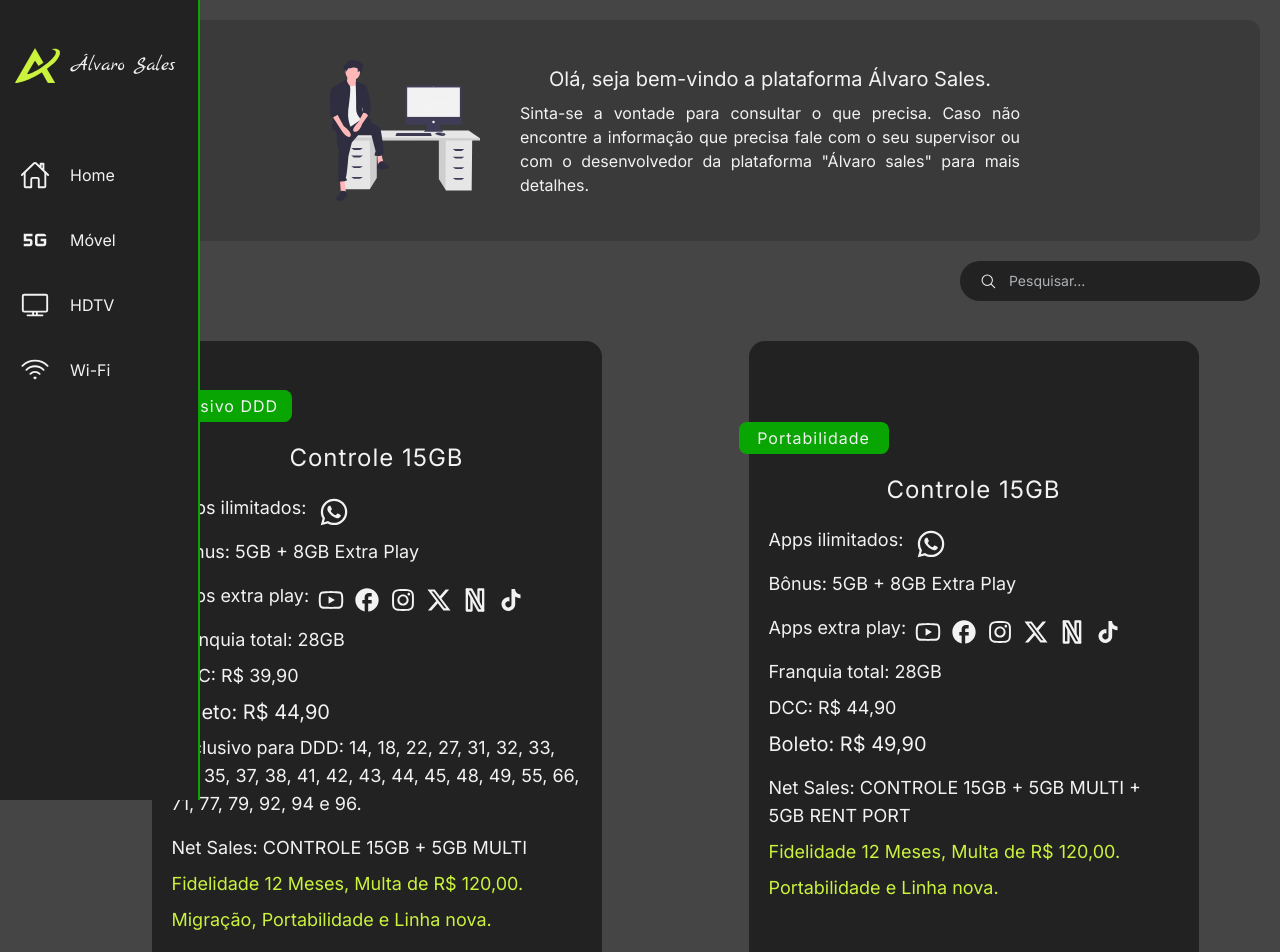
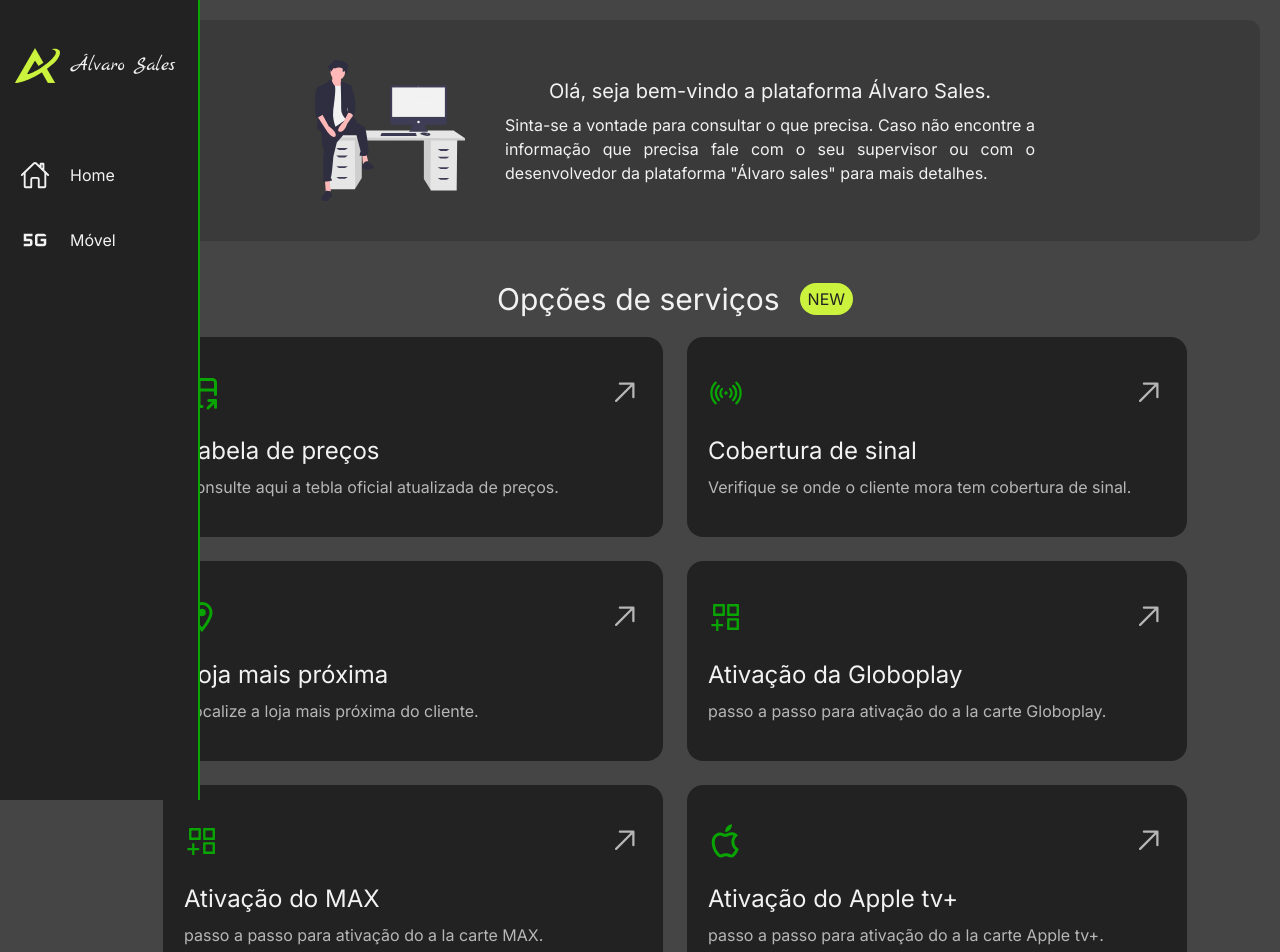
Before and after one commit to Alvaro-Sales/plataforma-sales, a Next.js app: page / in a window 1280 px wide. Shown: the top 952 px of the page. Built offline with nearby package versions, Linux system fonts and the light colour scheme.

Commit message:
Add files via upload

```diff
--- a/src/app/page.js
+++ b/src/app/page.js
@@ -2,66 +2,16 @@
 import "./globals.css"
 import Link from "next/link"
 import Image from "next/image"
-import { useEffect, useState } from 'react'
-import CardMobile from "../components/cards/CardMobile/cardMobile"
-import SearchForm from "../components/search/searchComponent"
-import Sidebar from "../components/sidebar/sidebarComponent"
-import { AiOutlineInstagram, AiOutlineGithub } from "react-icons/ai"
+import { RiAppleLine } from "react-icons/ri"
+import { TbBrandNetflix, TbTableShare } from "react-icons/tb"
+import { HiOutlineSignal } from "react-icons/hi2"
+import { MdOutlineLocationOn } from "react-icons/md"
+import CardOption from "../components/cards/cardOption/cardOption.jsx"
+import { AiOutlineInstagram, AiOutlineGithub, AiOutlineAppstoreAdd } from "react-icons/ai"
 
 
 
 export default function Home(){
-  const [searchValue, setSearchValue] = useState('');
-
-  const formatString = (value) => {
-    return value
-      .toLowerCase()
-      .trim()
-      .normalize('NFD')
-      .replace(/[\u0300-\u036f]/g, "");
-  };
-
-  useEffect(() => {
-    const searchInput = document.getElementById('search');
-
-    const handleInput = (event) => {
-      const value = formatString(event.target.value);
-      setSearchValue(value);
-
-      const items = document.querySelectorAll('.cardsPage');
-      let hasResults = false;
-
-      if (value !== '') {
-        items.forEach((cardsPage) => {
-          const itemTitle = cardsPage.querySelector('.nomePlano').textContent;
-          if (formatString(itemTitle).indexOf(value) !== -1) {
-            cardsPage.style.display = 'flex';
-            hasResults = true;
-          } else {
-            cardsPage.style.display = 'none';
-          }
-        });
-
-        if (!hasResults) {
-          document.querySelector('#noResults').style.display = 'block';
-        } else {
-          document.querySelector('#noResults').style.display = 'none';
-        }
-      } else {
-        items.forEach((cardsPage) => cardsPage.style.display = 'flex');
-        document.querySelector('#noResults').style.display = 'none';
-      }
-    };
-
-    searchInput.addEventListener('input', handleInput);
-
-    // Cleanup event listener on component unmount
-    return () => {
-      searchInput.removeEventListener('input', handleInput);
-    };
-  }, []);
-
-
   return (
     <>
       <div className="w-full max-w-[2000px] flex justify-between">
@@ -75,7 +25,7 @@
               alt="Descrição da imagem"
               priority="true"/>
 
-            <div className="max-w-[500px] flex flex-col items-center justify-center text-justify">
+            <div className="max-w-[530px] flex flex-col items-center justify-center text-justify">
               <h1 className="text-[var(--text)] text-xl text-center">
                 Olá, seja bem-vindo a plataforma Álvaro Sales.
               </h1>
@@ -86,56 +36,72 @@
             </div>
           </div>
 
-          <div className="busca my-5 mx-0">
-            <SearchForm />
-          </div>
+          <section className="w-full h-auto">
+            <h1 className="text-center text-3xl text-[var(--text)] mt-10 mb-5 flex items-center justify-center gap-5">
+              Opções de serviços
 
-          <section className="w-full h-auto flex justify-around flex-wrap items-center mb-8 gap-6 mt-5">
+              <span className="bg-[var(--greenYellow)] text-[#222222] text-base py-1 px-2 rounded-full">
+                NEW
+              </span>
+            </h1>
 
-            <div id="noResults" className="hidden">
-              <p className="text-[var(--text)] bg-[var(--green)] py-2 px-5 rounded-full">
-                Opss... Resultado não encontrado.
-              </p>
+            <div className="options w-full h-auto flex justify-center flex-wrap items-center mb-8 gap-6 mt-5">
+              {/* -----Card 1----- */}
+              <CardOption
+                link="/pdf/tabelaPrecos.pdf"
+                iconOption={<TbTableShare className="text-[var(--green)]" />}
+                title="Tabela de preços"
+                description="Consulte aqui a tebla oficial atualizada de preços."
+              />
+
+              {/* -----Card 2----- */}
+              <CardOption
+                link="https://www.claro.com.br/mapa-de-cobertura"
+                iconOption={<HiOutlineSignal className="text-[var(--green)]" />}
+                title="Cobertura de sinal"
+                description="Verifique se onde o cliente mora tem cobertura de sinal."
+              />
+
+              {/* -----Card 3----- */}
+              <CardOption
+                link="https://www.claro.com.br/encontre-uma-loja"
+                iconOption={<MdOutlineLocationOn className="text-[var(--green)]" />}
+                title="Loja mais próxima"
+                description="Localize a loja mais próxima do cliente."
+              />
+
+              {/* -----Card 4----- */}
+              <CardOption
+                link="https://www.claro.com.br/claro-tv-mais/assinar/globoplay#ativacao"
+                iconOption={<AiOutlineAppstoreAdd className="text-[var(--green)]" />}
+                title="Ativação da Globoplay"
+                description="passo a passo para ativação do a la carte Globoplay."
+              />
+
+              {/* -----Card 5----- */}
+              <CardOption
+                link="https://www.claro.com.br/max#ativacao"
+                iconOption={<AiOutlineAppstoreAdd className="text-[var(--green)]" />}
+                title="Ativação do MAX"
+                description="passo a passo para ativação do a la carte MAX."
+              />
+
+              {/* -----Card 6----- */}
+              <CardOption
+                link="https://www.claro.com.br/claro-tv-mais/assinar/apple-tv#ativar"
+                iconOption={<RiAppleLine className="text-[var(--green)]" />}
+                title="Ativação do Apple tv+"
+                description="passo a passo para ativação do a la carte Apple tv+."
+              />
+
+              {/* -----Card 7----- */}
+              <CardOption
+                link="https://www.claro.com.br/netflix#ativacao"
+                iconOption={<TbBrandNetflix className="text-[var(--green)]" />}
+                title="Ativação da Netflix"
+                description="passo a passo para ativação do a la carte Netflix."
+              />
             </div>
-
-            {/* --------------- Card 1 ---------------- */}
-            <CardMobile
-                categoria="Exclusivo DDD"
-                nomePlano="Controle 15GB"
-                extraPlay="Bônus: 5GB + 8GB Extra Play"
-                franquia="Franquia total: 28GB"
-                dcc="DCC: R$ 39,90"
-                boleto="Boleto: R$ 44,90"
-                ddd="Exclusivo para DDD: 14, 18, 22, 27, 31, 32, 33, 34, 35, 37, 38, 41, 42, 43, 44, 45, 48, 49, 55, 66, 71, 77, 79, 92, 94 e 96."
-                netSales="Net Sales: CONTROLE 15GB + 5GB MULTI"
-                fidelidade="Fidelidade 12 Meses, Multa de R$ 120,00."
-                modalidade="Migração, Portabilidade e Linha nova."
-            />
-
-            {/* --------------- Card 2 ---------------- */}
-            <CardMobile
-                categoria="Portabilidade"
-                nomePlano="Controle 15GB"
-                extraPlay="Bônus: 5GB + 8GB Extra Play"
-                franquia="Franquia total: 28GB"
-                dcc="DCC: R$ 44,90"
-                boleto="Boleto: R$ 49,90"
-                netSales="Net Sales: CONTROLE 15GB + 5GB MULTI + 5GB RENT PORT"
-                fidelidade="Fidelidade 12 Meses, Multa de R$ 120,00."
-                modalidade="Portabilidade e Linha nova."
-            />
-
-            {/* --------------- Card 3 ---------------- */}
-            <CardMobile
-                nomePlano="Controle 15GB"
-                extraPlay="Bônus: 5GB + 8GB Extra Play"
-                franquia="Franquia total: 28GB"
-                dcc="DCC: R$ 49,90"
-                boleto="Boleto: R$ 54,90"
-                netSales="Net Sales: CONTROLE 15GB + 5GB MULTI"
-                fidelidade="Fidelidade 12 Meses, Multa de R$ 120,00."
-                modalidade="Migração, Portabilidade e Linha nova."
-            />
           </section>
         </main>
       </div>
--- /dev/null
+++ b/src/components/cards/cardOption/cardOption.jsx
@@ -0,0 +1,28 @@
+"use client"
+import "../../../app/globals.css"
+import { GoArrowUpRight } from "react-icons/go"
+import Link from "next/link";
+
+
+//Aqui vou criar o componente card para selecionar opção na home page
+
+export default function CardOption ({iconOption, title, description, link}) {
+    return (
+        <>
+            <Link href={link} target="_blank">
+                <div className="cardsPage min-w-[500px] min-h-[200px] w-auto h-auto rounded-2xl bg-[var(--black-mod)] flex flex-col justify-center p-5 border border-transparent hover:border-[var(--greenYellow)] transition-all duration-200 ease-in-out">
+                    <div className="flex items-center justify-between mb-6">
+
+                        {iconOption && <h1 className="text-4xl"> {iconOption} </h1>}
+
+                        <GoArrowUpRight className="text-4xl text-[#f2f2f2b6]" />
+                    </div>
+
+                    {title && <p className="text-2xl text-[var(--text)] mb-2"> {title} </p>}
+
+                    {description && <p className="text-base text-[#f2f2f2b6]"> {description} </p>}
+                </div>
+            </Link>
+        </>
+    );
+}
--- a/src/components/sidebar/sidebarComponent.jsx
+++ b/src/components/sidebar/sidebarComponent.jsx
@@ -4,7 +4,7 @@
 import "../../app/globals.css"
 import { MdOutline5G } from "react-icons/md";
 import { IoHomeOutline } from "react-icons/io5";
-import { HiOutlineTv, HiOutlineWifi } from "react-icons/hi2";
+// import { HiOutlineTv, HiOutlineWifi } from "react-icons/hi2";
 
 
 //Aqui vou criar o componente Sidebar
@@ -52,30 +52,6 @@
                             </span>
                         </Link>
                     </li>
-
-                    <li className='itemList relative mb-[15px] ml-[5px]'>
-
-                        <Link href="../hdtv" className='link w-full h-full p-[10px] flex items-center relative rounded-s-3xl bg-transparent hover:bg-[var(--green)]'>
-
-                            <HiOutlineTv className='iconMenu text-[var(--text)] min-w-[30px] min-h-[30px] relative block ml-[5px]' />
-
-                            <span className='text-[var(--text)] relative block pl-5 whitespace-nowrap'>
-                                HDTV
-                            </span>
-                        </Link>
-                    </li>
-
-                    <li className='itemList relative mb-[15px] ml-[5px]'>
-
-                        <Link href="#" className='link w-full h-full p-[10px] flex items-center relative rounded-s-3xl bg-transparent hover:bg-[var(--green)]'>
-
-                            <HiOutlineWifi className='iconMenu text-[var(--text)] min-w-[30px] min-h-[30px] relative block ml-[5px]' />
-
-                            <span className='text-[var(--text)] relative block pl-5 whitespace-nowrap'>
-                                Wi-Fi
-                            </span>
-                        </Link>
-                    </li>
                 </ul>
             </nav>
         </>
```
Also changed, not shown: 1 other file (tests, documents, lock files or other folders).
